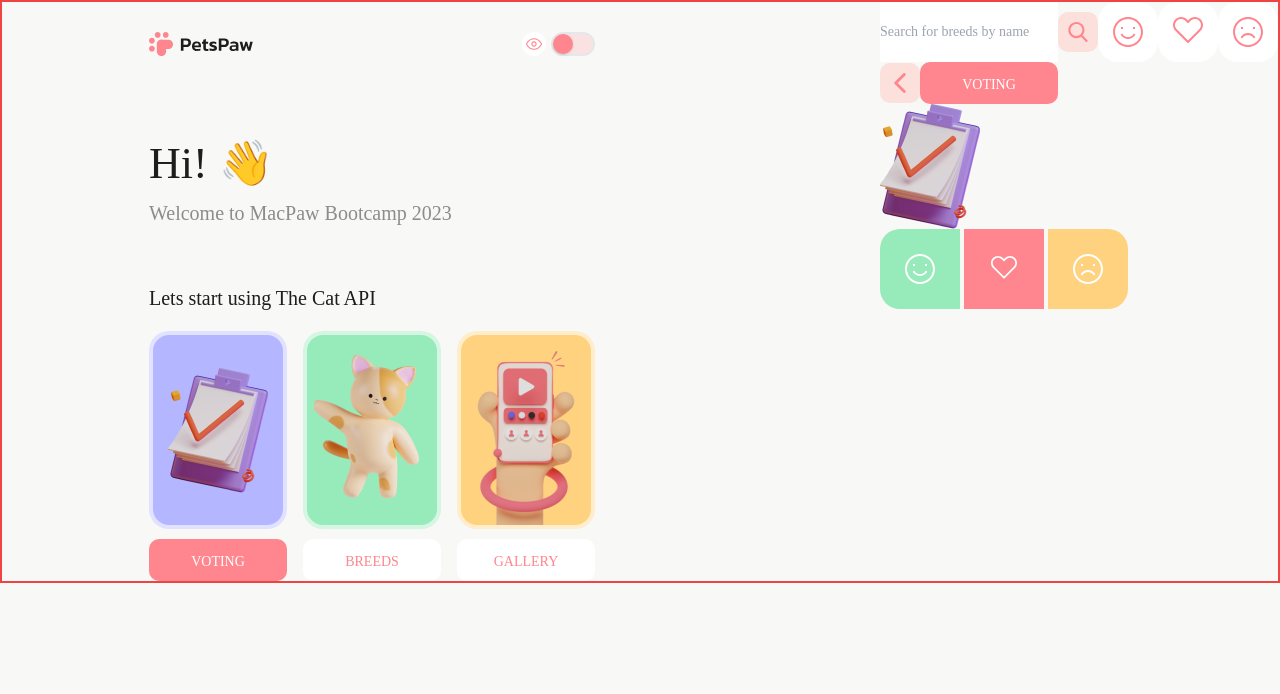
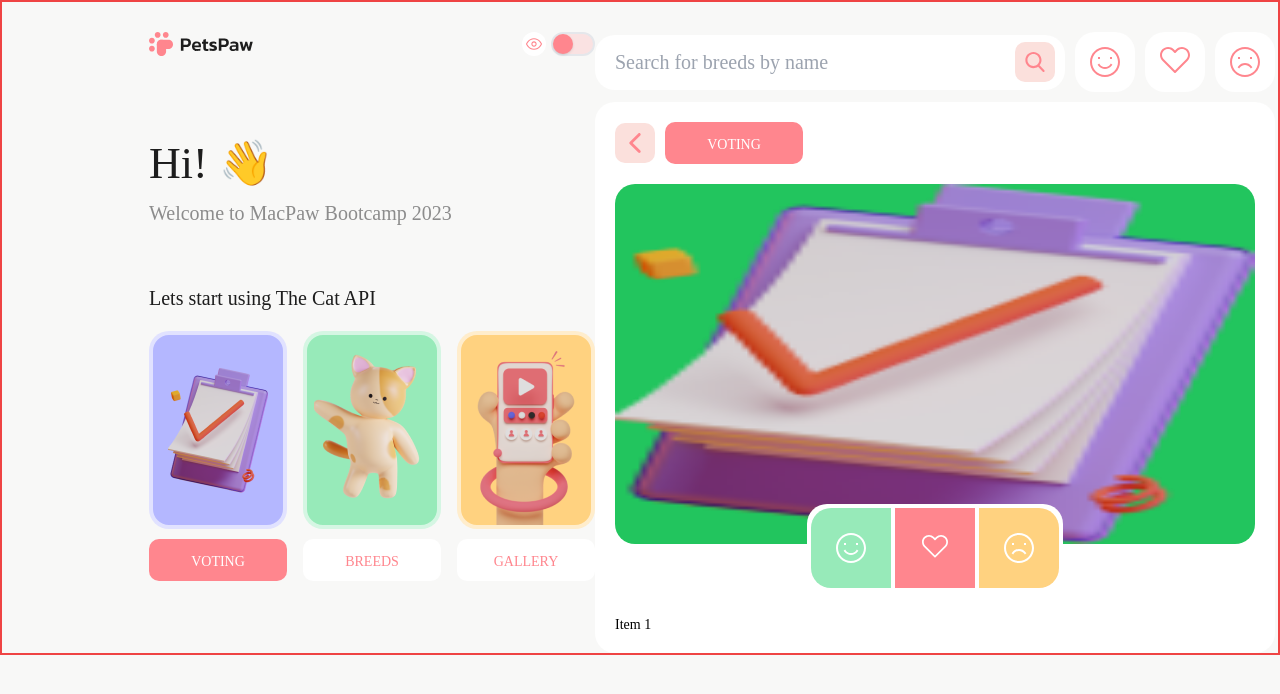
Before and after one commit to KsanaSal/mac-paw-test, a Next.js app: page /voting in a window 1280 px wide. Shown: the top 694 px of the page. Built offline with nearby package versions, Linux system fonts and the light colour scheme.

Commit message:
feat: added header component, layout for page site

```diff
--- /dev/null
+++ b/app/(pagesSite)/layout.tsx
@@ -0,0 +1,20 @@
+import type { Metadata } from "next";
+import Header from "../components/Header";
+
+export const metadata: Metadata = {
+    title: "Create Next App",
+    description: "Generated by create next app",
+};
+
+export default function RootLayout({
+    children,
+}: {
+    children: React.ReactNode;
+}) {
+    return (
+        <div className="flex flex-col mt-[30px] mr-[30px] gap-[10px]">
+            <Header />
+            {children}
+        </div>
+    );
+}
--- /dev/null
+++ b/app/(pagesSite)/voting/page.tsx
@@ -0,0 +1,62 @@
+"use client";
+import React from "react";
+import { usePathname } from "next/navigation";
+import Image from "next/image";
+import SearchIcon from "../../assets/icons/actionIcon/SearchIcon";
+import SmileIcon from "../../assets/icons/feelIcons/SmileIcon";
+import SadSmileIcon from "../../assets/icons/feelIcons/SadSmileIcon";
+import HeartIcon from "../../assets/icons/feelIcons/HeartIcon";
+import LeftChevronIcon from "../../assets/icons/actionIcon/LeftChevronIcon";
+import BtnRout from "../../components/buttons/BtnRout";
+import VoteTable from "../../assets/images/imagesRoutBtn/vote-table.png";
+import HeartSolidIcon from "../../assets/icons/feelIcons/HeartSolidIcon";
+
+const Voting = () => {
+    const router = usePathname();
+    const link = "/voting";
+    const isActive = router === link;
+
+    return (
+        <div className="flex flex-col w-full bg-white p-[20px] rounded-[20px] gap-[20px]">
+            <div className="flex gap-[10px]">
+                <button type="button">
+                    <div className="w-10 h-10 rounded-[10px] flex justify-center items-center text-primaryDark  bg-primaryLight hover:bg-primaryDark hover:text-white ">
+                        <LeftChevronIcon className="w-[20px] h-[20px]" />
+                    </div>
+                </button>
+                <BtnRout
+                    extraStyles={`${
+                        isActive
+                            ? "bg-primaryDark text-white"
+                            : "bg-white text-primaryDark"
+                    } group-hover:bg-primaryLight group-active:bg-primaryDark group-active:text-white`}
+                    link={link}
+                    text={"Voting"}
+                />
+            </div>
+            <div className="relative">
+                <Image
+                    src={VoteTable}
+                    alt="Vote table"
+                    className="w-[640px] h-[360px] rounded-[20px] bg-green-500"
+                />
+                <div className="w-[256px] h-20 flex gap-[4px] absolute bottom-[-40px] left-[50%] translate-x-[-50%] bg-white rounded-[20px] p-[4px]">
+                    <div className="w-20 h-20  rounded-l-[20px] flex justify-center items-center text-white bg-accentThird hover:bg-[#97EAB94D] hover:text-accentThird active:text-white active:bg-accentThird ">
+                        <SmileIcon className="w-[30px] h-[30px] z-10" />
+                    </div>
+                    <div className="w-20 h-20  flex justify-center items-center text-white  bg-primaryDark hover:bg-[#FF868E4D] hover:text-primaryDark active:text-white active:bg-primaryDark group">
+                        <HeartIcon className="w-[30px] h-[26px] group-active:hidden" />
+                        <HeartSolidIcon className="w-[30px] h-[26px] hidden group-active:block" />
+                    </div>
+                    <div className="w-20 h-20  rounded-r-[20px] flex justify-center items-center text-white bg-accentSecondary hover:bg-[#FFD2804D] hover:text-accentSecondary active:text-white active:bg-accentSecondary ">
+                        <SadSmileIcon className="w-[30px] h-[30px]" />
+                    </div>
+                </div>
+            </div>
+            <ul className="mt-[52px]">
+                <li>Item 1</li>
+            </ul>
+        </div>
+    );
+};
+export default Voting;
--- /dev/null
+++ b/app/components/Header.tsx
@@ -0,0 +1,37 @@
+import SearchIcon from "../assets/icons/actionIcon/SearchIcon";
+import HeartIcon from "../assets/icons/feelIcons/HeartIcon";
+import SadSmileIcon from "../assets/icons/feelIcons/SadSmileIcon";
+import SmileIcon from "../assets/icons/feelIcons/SmileIcon";
+
+const Header = () => {
+    return (
+        <div className="flex gap-[10px]">
+            <div className="relative flex items-center">
+                <input
+                    type="text"
+                    placeholder="Search for breeds by name"
+                    className="w-[470px] py-[15px] pl-[20px] text-[20px] rounded-[20px]"
+                />
+                <button
+                    type="button"
+                    className="absolute right-[10px] top-[50%] translate-y-[-50%]"
+                >
+                    <div className="w-10 h-10 rounded-[10px] flex justify-center items-center text-primaryDark  bg-primaryLight hover:bg-primaryDark hover:text-white ">
+                        <SearchIcon className="w-[20px] h-[20px]" />
+                    </div>
+                </button>
+            </div>
+            <div className="w-[60px] h-[60px]  rounded-[20px] flex justify-center items-center text-primaryDark bg-white hover:bg-primaryLight active:bg-primaryDark active:text-white ">
+                <SmileIcon className="w-[30px] h-[30px]" />
+            </div>
+            <div className="w-[60px] h-[60px]  rounded-[20px] flex justify-center items-center text-primaryDark bg-white hover:bg-primaryLight active:bg-primaryDark active:text-white ">
+                <HeartIcon className="w-[30px] h-[30px]" />
+            </div>
+            <div className="w-[60px] h-[60px]  rounded-[20px] flex justify-center items-center text-primaryDark bg-white hover:bg-primaryLight active:bg-primaryDark active:text-white ">
+                <SadSmileIcon className="w-[30px] h-[30px]" />
+            </div>
+        </div>
+    );
+};
+
+export default Header;
--- a/app/voting/page.tsx
+++ /dev/null
@@ -1,72 +0,0 @@
-"use client";
-import React from "react";
-import { usePathname } from "next/navigation";
-import Image from "next/image";
-import SearchIcon from "../assets/icons/actionIcon/SearchIcon";
-import SmileIcon from "../assets/icons/feelIcons/SmileIcon";
-import SadSmileIcon from "../assets/icons/feelIcons/SadSmileIcon";
-import HeartIcon from "../assets/icons/feelIcons/HeartIcon";
-import LeftChevronIcon from "../assets/icons/actionIcon/LeftChevronIcon";
-import BtnRout from "../components/buttons/BtnRout";
-import VoteTable from "../assets/images/imagesRoutBtn/vote-table.png";
-import HeartSolidIcon from "../assets/icons/feelIcons/HeartSolidIcon";
-
-const Voting = () => {
-    const router = usePathname();
-    const link = "/voting";
-    const isActive = router === link;
-
-    return (
-        <div className="flex flex-col">
-            <div className="flex">
-                <input type="text" placeholder="Search for breeds by name" />
-                <button type="button">
-                    <div className="w-10 h-10 rounded-[10px] flex justify-center items-center text-primaryDark  bg-primaryLight hover:bg-primaryDark hover:text-white ">
-                        <SearchIcon className="w-[20px] h-[20px]" />
-                    </div>
-                </button>
-                <div className="w-[60px] h-[60px]  rounded-[20px] flex justify-center items-center text-primaryDark bg-white hover:bg-primaryLight active:bg-primaryDark active:text-white ">
-                    <SmileIcon className="w-[30px] h-[30px]" />
-                </div>
-                <div className="w-[60px] h-[60px]  rounded-[20px] flex justify-center items-center text-primaryDark bg-white hover:bg-primaryLight active:bg-primaryDark active:text-white ">
-                    <HeartIcon className="w-[30px] h-[30px]" />
-                </div>
-                <div className="w-[60px] h-[60px]  rounded-[20px] flex justify-center items-center text-primaryDark bg-white hover:bg-primaryLight active:bg-primaryDark active:text-white ">
-                    <SadSmileIcon className="w-[30px] h-[30px]" />
-                </div>
-            </div>
-            <div className="flex flex-col">
-                <div className="flex">
-                    <button type="button">
-                        <div className="w-10 h-10 rounded-[10px] flex justify-center items-center text-primaryDark  bg-primaryLight hover:bg-primaryDark hover:text-white ">
-                            <LeftChevronIcon className="w-[20px] h-[20px]" />
-                        </div>
-                    </button>
-                    <BtnRout
-                        extraStyles={`${
-                            isActive
-                                ? "bg-primaryDark text-white"
-                                : "bg-white text-primaryDark"
-                        } group-hover:bg-primaryLight group-active:bg-primaryDark group-active:text-white`}
-                        link={link}
-                        text={"Voting"}
-                    />
-                </div>
-                <Image src={VoteTable} alt="Vote table" />
-                <div className="w-[248px] h-20 flex gap-[4px]">
-                    <div className="w-20 h-20  rounded-l-[20px] flex justify-center items-center text-white bg-accentThird hover:bg-[#97EAB94D] hover:text-accentThird active:text-white active:bg-accentThird ">
-                        <SmileIcon className="w-[30px] h-[30px] z-10" />
-                    </div>
-                    <div className="w-20 h-20  flex justify-center items-center text-white  bg-primaryDark hover:bg-[#FF868E4D] hover:text-primaryDark active:text-white active:bg-primaryDark group">
-                        <HeartIcon className="w-[30px] h-[26px] group-active:hidden" />
-                        <HeartSolidIcon className="w-[30px] h-[26px] hidden group-active:block" />
-                    </div>
-                    <div className="w-20 h-20  rounded-r-[20px] flex justify-center items-center text-white bg-accentSecondary hover:bg-[#FFD2804D] hover:text-accentSecondary active:text-white active:bg-accentSecondary ">
-                        <SadSmileIcon className="w-[30px] h-[30px]" />
-                    </div>
-                </div>
-            </div>
-        </div>
-    );
-};
-export default Voting;
```
Also changed, not shown: app/(pagesSite)/breeds/page.tsx (renamed from app/breeds/page.tsx), app/(pagesSite)/gallery/page.tsx (renamed from app/gallery/page.tsx).
